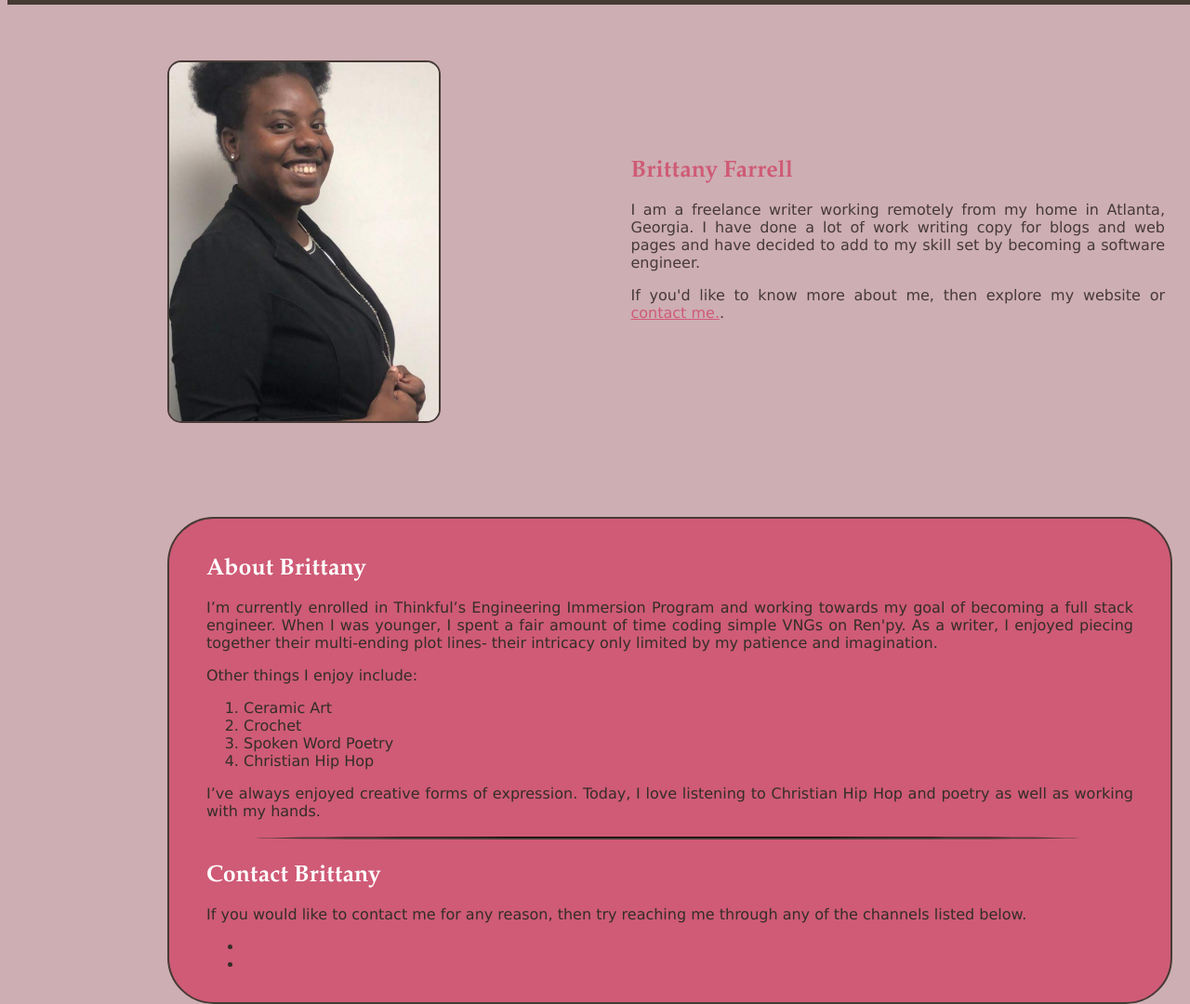
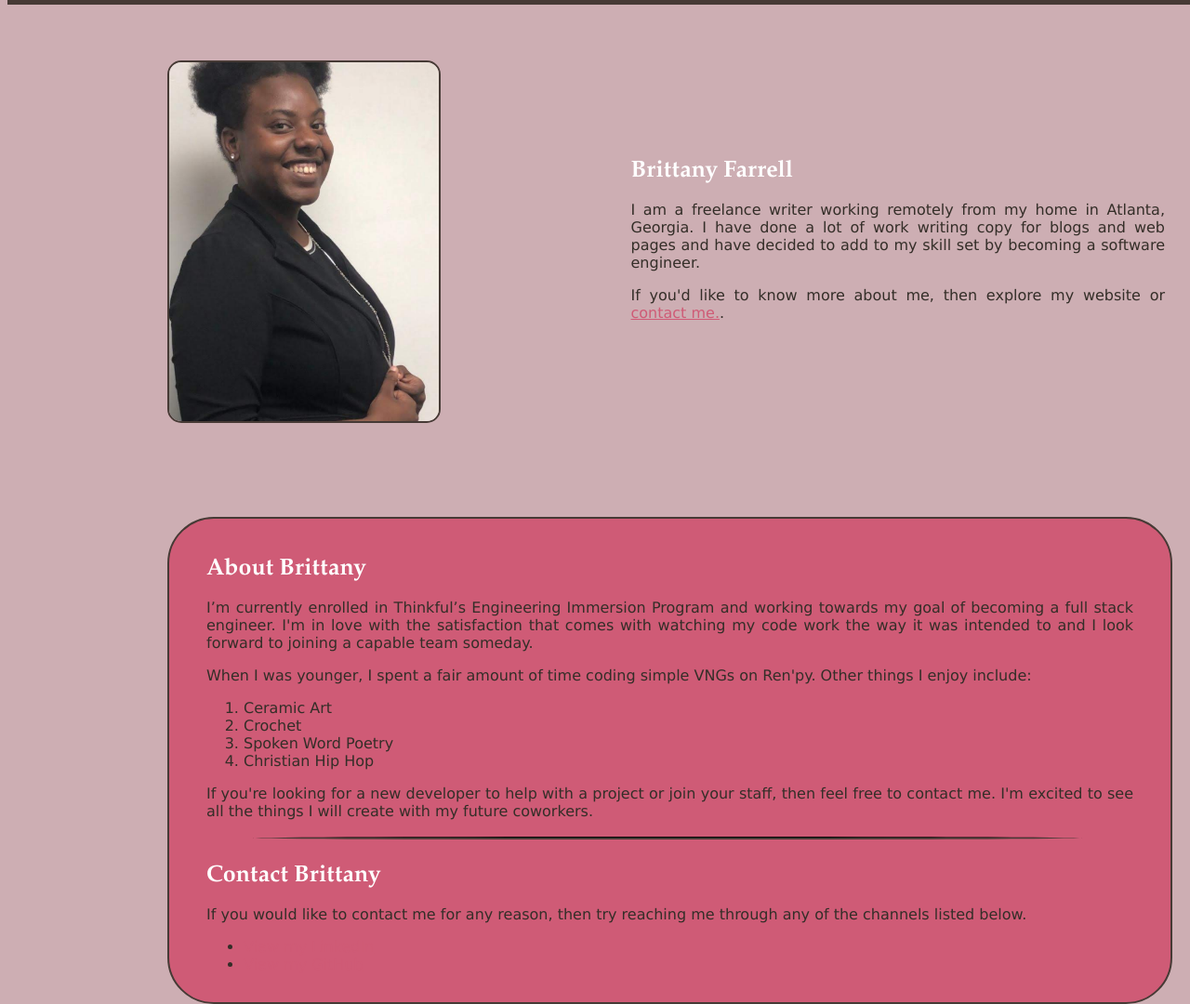
Before and after one commit to BrittanyFarrell/brittany-farrell.webpage, a plain HTML site: page index.html in a window 1280 px wide. Shown: the part 193-1273 px from the top of the page at 93% size. Drawn offline with Linux system fonts and the light colour scheme.

Commit message:
Update index.html

```diff
--- a/index.html
+++ b/index.html
@@ -1,8 +1,9 @@
 <!DOCTYPE html> <!-----This line declares the type of code used throughout this document (html)---->
-<html><!----This lines indicates what version of html is relevant----->
+<html lang="fr"><!----This lines indicates what version of html is relevant----->
   <head><!----the head contains information that is relevant, but won't be displayed on the actual webpage----->
     <meta charset="utf-8">
     <meta name="viewport" content="width=device-width">
+    <meta name="owner" content="Brittany Farrell">
     <title>Brittany Farrell</title>
 
     <!----the "meta" and "title" elements are used for searches. they affect what will appear on the screen when the website is listed in a google seach.----->
@@ -21,26 +22,26 @@
     <!---the main element contains everything between the header and footer, even other semantic element containers. ------>
 
     <main>
-      <article class="two-columns">
-        <img src="images/main/brittany-formal-smile.png" class="photo-styling"> <!----displays a photo of brittany farrel by referencing it's exact location in the images folder----->
+      <div class="two-columns"><!-----this div container was created to style the ayout of the content within it. The class affecting it creates 2 columns. So, the image and the text can be displayed side-by-side. ----->
+        <img src="images/main/brittany-formal-smile.png" class="photo-styling" alt="image unavailable"> <!----displays a photo of brittany by referencing it's exact location in the images folder----->
 
-        <section class="align-intro-text"> <!----this article separates groujps of text. there are 3 section containers in this document, each one has it's own h3 element.----->
+        <article class="align-intro-text"> <!----this article separates groujps of text. there is 1 article and 2 section containers in this document, each one has it's own h3 heading element.----->
           <h3>Brittany Farrell</h3>
 
           <p>I am a freelance writer working remotely from my home in Atlanta, Georgia. I have done a lot of work writing copy for blogs and web pages and have decided to add to my skill set by becoming a software engineer.</p> <!-----The paragraph element <p> separates grouns of text on the screen. It's the equivalent of separating a paragraph with the enter key on a word processor.----->
 
           <p>If you'd like to know more about me, then explore my website or <a href="#contact-info">contact me.</a>.
           <!-----above is a link that leads to the contact information at the bottom of the page----->
-        </section>
-      </article>
+        </article>
+      </div>
 
       <div class="about-contact-container-style"> <!-----div has no semantic value, but is useful for creating containers for styling purposes. This div tag encapuslates the "About" and "Contact" sections.----->
         <section class="space-below">
           <h3>About Brittany</h3>
 
-          <p>I’m currently enrolled in Thinkful’s Engineering Immersion Program and working towards my goal of becoming a full stack engineer. When I was younger, I spent a fair amount of time coding simple VNGs on Ren'py. As a writer, I enjoyed piecing together their multi-ending plot lines- their intricacy only limited by my patience and imagination.</p>
+          <p>I’m currently enrolled in Thinkful’s Engineering Immersion Program and working towards my goal of becoming a full stack engineer. I'm in love with the satisfaction that comes with watching my code work the way it was intended to and I look forward to joining a capable team someday.</p>
 
-          <p>Other things I enjoy include:</p>
+          <p>When I was younger, I spent a fair amount of time coding simple VNGs on Ren'py. Other things I enjoy include:</p>
           <!----below is the code for a list------>
           <ol><!-----the <ol> tag indicates this is an ordered list----->
             <li>Ceramic Art</li><!-----the <li> and </li> tags encapulate an item on the list. each item is individually wrapped by these tags.----->
@@ -49,7 +50,7 @@
             <li>Christian Hip Hop</li>
           </ol> <!----the list must be closed for the code to run properly------>
 
-          <p>I’ve always enjoyed creative forms of expression. Today, I love listening to Christian Hip Hop and poetry as well as working with my hands.</p>
+          <p>If you're looking for a new developer to help with a project or join your staff, then feel free to contact me. I'm excited to see all the things I will create with my future coworkers.</p>
         </section>
 
       <hr> <!-----this is a horizontal ruler. it creates a visible line that separates sections of a webpage. there are sytle settings set for this tag in the adjoining .css file----->
```
